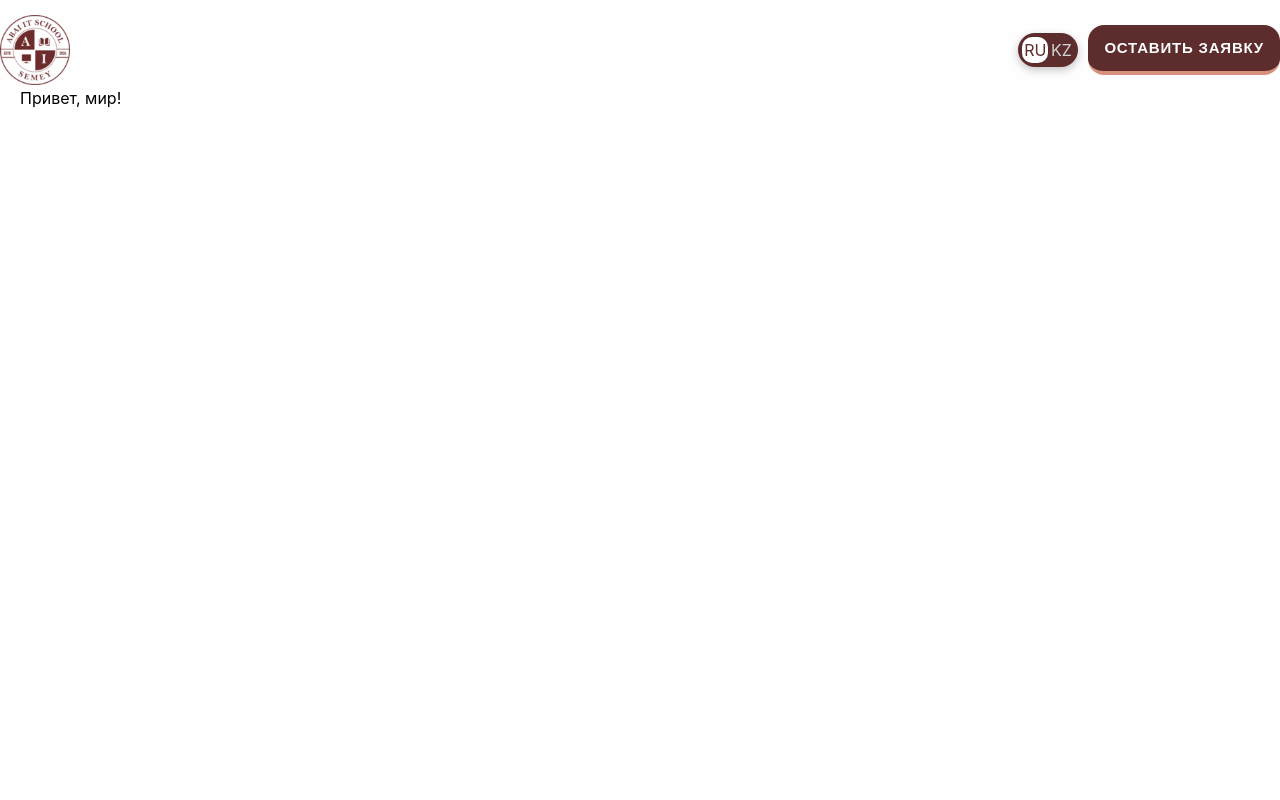
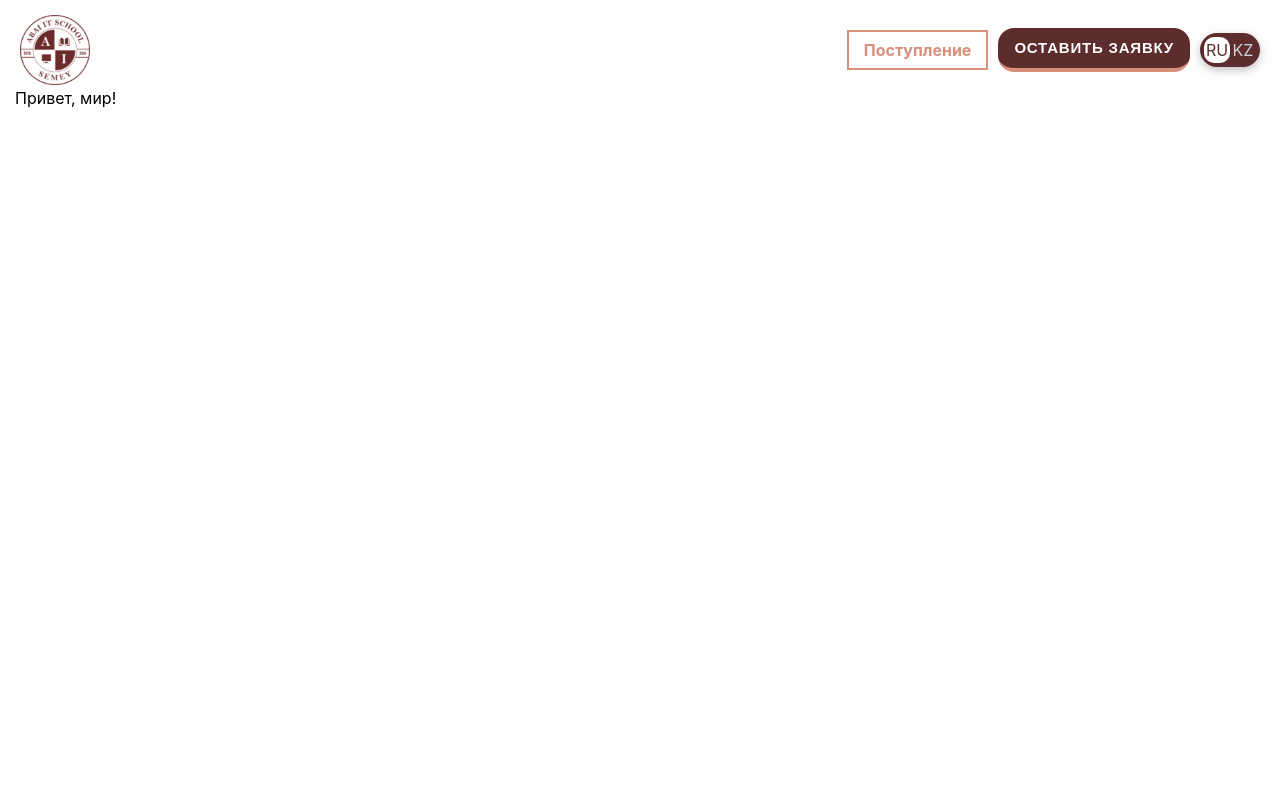
Before and after one commit to iufb/abai-front, a React (Vite) app: page / in a window 1280 px wide. Shown: the top 800 px of the page. Built offline with nearby package versions, Linux system fonts and the light colour scheme.

Commit message:
feat: burger menu

```diff
--- a/src/App.css
+++ b/src/App.css
@@ -4,7 +4,7 @@
 
 @media (max-width: 1280px) {
   .rootContent {
-    padding-left: 20px;
-    padding-right: 20px;
+    padding-left: 15px;
+    padding-right: 15px;
   }
 }
--- a/src/components/Admission/Admission.jsx
+++ b/src/components/Admission/Admission.jsx
@@ -14,7 +14,7 @@ export const Admission = () => {
   const [tab, setTab] = useState("how");
   const { t } = useTranslation();
   return (
-    <Section fullHeight className={styles.wrapper}>
+    <Section id="admission" fullHeight className={styles.wrapper}>
       <Text tag={"h1"} variant={"title"}>
         {t("admission.title")}
       </Text>
@@ -90,7 +90,12 @@ const AskQuestionForm = ({ t }) => {
           onChange={(e) => setEmail(e.target.value)}
         />
 
-        <Button disabled={loading} type={"submit"} variant="primary">
+        <Button
+          color="base"
+          disabled={loading}
+          type={"submit"}
+          variant="primary"
+        >
           {loading ? t("buttons.form.loading") : t("buttons.form.base")}
         </Button>
       </form>
--- a/src/components/BurgerButton/BurgerButton.jsx
+++ b/src/components/BurgerButton/BurgerButton.jsx
@@ -1,19 +1,27 @@
 import clsx from "clsx";
+import { useState } from "react";
+import { createPortal } from "react-dom";
+import { useTranslation } from "react-i18next";
+import { Contacts } from "../Footer/Footer";
 import styles from "./BurgetButton.module.css";
-import { useEffect, useState } from "react";
-import { createPortal } from "react-dom";
-export const BurgerButton = ({ className, children }) => {
+export const BurgerButton = ({ className }) => {
+  const { t } = useTranslation();
   const [isOpen, setIsOpen] = useState(false);
 
   const toggleMenu = () => {
     setIsOpen(!isOpen);
+  };
+  const changeOverflow = () => {
     if (!isOpen) {
       document.body.style.overflow = "hidden";
     } else {
       document.body.style.overflow = "auto";
     }
   };
-
+  const navigate = () => {
+    setIsOpen(false);
+    changeOverflow();
+  };
   return (
     <>
       <button className={clsx(styles.wrapper, className)} onClick={toggleMenu}>
@@ -25,7 +33,19 @@ export const BurgerButton = ({ className, children }) => {
             <button className={styles.close} onClick={toggleMenu}>
               X
             </button>
-            {children}
+            <ul className={styles.links}>
+              <li className={styles.link}>
+                <a onClick={navigate} href="#admission">
+                  {t("buttons.admission")}
+                </a>
+              </li>
+              <li className={styles.link}>
+                <a onClick={navigate} href="#form">
+                  {t("buttons.contact")}
+                </a>
+              </li>
+            </ul>
+            <Contacts t={t} />
           </div>,
           document.body,
         )}
--- a/src/components/BurgerButton/BurgetButton.module.css
+++ b/src/components/BurgerButton/BurgetButton.module.css
@@ -10,10 +10,26 @@
   position: fixed;
   right: 0;
   top: 0;
-  background-color: var(--color-secondary);
+  bottom: 0;
+  background-color: var(--color-primary);
+  display: flex;
+  flex-direction: column;
+  justify-content: space-between;
   z-index: 200;
+  padding-left: 40px;
+  padding-top: 40px;
+  padding-bottom: 20px;
   width: 70%;
-  height: 100vh;
+}
+.links {
+  display: flex;
+  flex-direction: column;
+  gap: 20px;
+  margin-top: 30px;
+}
+.link a {
+  color: var(--color-base);
+  font-size: 20px;
 }
 .close {
   color: var(--color-base);
--- a/src/components/Button/Button.jsx
+++ b/src/components/Button/Button.jsx
@@ -1,12 +1,20 @@
 import clsx from "clsx";
 import styles from "./Button.module.css";
-export const Button = ({ isLink, variant, children, className, ...props }) => {
+export const Button = ({
+  isLink,
+  color = "secondary",
+  variant,
+  children,
+  className,
+  ...props
+}) => {
   const ElementType = isLink ? "a" : "button";
   return (
     <ElementType
       className={clsx(
         className,
         styles.button,
+        { base: styles.base, secondary: styles.secondary }[color],
         { primary: styles.primary, outline: styles.outline }[variant],
       )}
       {...props}
--- a/src/components/Button/Button.module.css
+++ b/src/components/Button/Button.module.css
@@ -15,10 +15,16 @@ button:disabled {
 }
 .outline {
   background-color: inherit;
+  padding: 10px 15px;
+  font-weight: bold;
+}
+.base {
+  color: var(--color-base);
   border: 2px solid var(--color-base);
-  padding: 10px 15px;
-  color: var(--color-base);
-  font-weight: bold;
+}
+.secondary {
+  color: var(--color-secondary);
+  border: 2px solid var(--color-secondary);
 }
 .primary {
   border: solid transparent;
@@ -36,7 +42,7 @@ button:disabled {
   margin: 0;
   outline: none;
   overflow: visible;
-  padding: 13px 16px;
+  padding: 10px 16px;
   text-align: center;
   text-transform: uppercase;
   touch-action: manipulation;
--- a/src/components/ContactUs/ContactUs.jsx
+++ b/src/components/ContactUs/ContactUs.jsx
@@ -196,7 +196,7 @@ const Form = ({ t }) => {
       </div>
       {error && <span className="error">{error}</span>}
       {notification && <span className="success">{notification}</span>}
-      <Button disabled={loading} type="submit" variant={"primary"}>
+      <Button color="base" disabled={loading} type="submit" variant={"primary"}>
         {loading ? t("buttons.form.loading") : t("buttons.form.base")}
       </Button>
     </form>
--- a/src/components/Footer/Footer.jsx
+++ b/src/components/Footer/Footer.jsx
@@ -79,6 +79,13 @@ const RightFooter = ({ t }) => {
   return (
     <section className={styles.right}>
       <MiddleFooter t={t} />
+      <Contacts t={t} />
+    </section>
+  );
+};
+
+export const Contacts = ({ t }) => {
+  return (
     <section className={styles.rightContent}>
       <Text tag="h4" variant={"subtitle"} color="base">
         {t("footer.rightTitle")}
@@ -86,18 +93,14 @@ const RightFooter = ({ t }) => {
       <Text tag="h6" variant={"subsubtitle"} color="base">
         E-mail
       </Text>
-        <Link href={"mailto:abaiitschool@gmail.com"}>
-          abaiitschool@gmail.com
-        </Link>
+      <Link href={"mailto:abaiitschool@gmail.com"}>abaiitschool@gmail.com</Link>
       <Text tag="h6" variant={"subsubtitle"} color="base">
         {t("footer.school")}
       </Text>
       <Link href={"tel:+7 707 150 42 00"}>+7 (707) 150 42 00</Link>
     </section>
-    </section>
   );
 };
-
 const Link = ({ href, children, icon, ...props }) => {
   return (
     <a href={href} className={styles.link} {...props}>
--- a/src/components/Navbar/Navbar.jsx
+++ b/src/components/Navbar/Navbar.jsx
@@ -13,29 +13,29 @@ export const Navbar = () => {
           <img src={logo} alt="Ais logo" className={styles.logo} />
         </div>
         <div className={styles.right}>
-          <LanguageSwitcher />
-          <Button
-            isLink={true}
-            href="#form"
-            variant="primary"
-            className={styles.applicationBtn}
-          >
-            Оставить заявку
-          </Button>
-        </div>
-        <BurgerButton className={styles.burger}>
-          <div className={styles.right}>
-            <LanguageSwitcher />
+          <section className={styles.buttons}>
             <Button
               isLink={true}
+              href="#admission"
+              variant="outline"
+              className={styles.applicationBtn}
+            >
+              Поступление
+            </Button>
+
+            <Button
+              isLink={true}
+              color="base"
               href="#form"
               variant="primary"
               className={styles.applicationBtn}
             >
               Оставить заявку
             </Button>
-          </div>
-        </BurgerButton>
+          </section>
+          <LanguageSwitcher />
+          <BurgerButton className={styles.burger} />
+        </div>
       </nav>
     </header>
   );
--- a/src/components/Navbar/Navbar.module.css
+++ b/src/components/Navbar/Navbar.module.css
@@ -7,8 +7,6 @@
   width: 100%;
   padding-top: 5px;
   padding-bottom: 5px;
-  bottom: -30%;
-
   z-index: 100;
 }
 .nav {
@@ -32,6 +30,11 @@
   object-fit: contain;
 }
 .right {
+  display: flex;
+  align-items: center;
+  gap: 10px;
+}
+.buttons {
   display: flex;
   align-items: center;
   gap: 10px;
@@ -108,8 +111,14 @@ input:checked + .slider:after {
   transform: translateX(0);
   transition: transform 0.1s ease-out;
 }
-@media (max-width: 400px) {
-  .right {
+
+@media (max-width: 1280px) {
+  .nav {
+    padding: 0 20px;
+  }
+}
+@media (max-width: 600px) {
+  .buttons {
     display: none;
   }
   .burger {
--- a/src/components/Programs/Programs.jsx
+++ b/src/components/Programs/Programs.jsx
@@ -47,7 +47,7 @@ const GoSection = ({ t }) => {
       <Text tag="h1" variant={"title"} color="base">
         {t(`go`)}
       </Text>
-      <Button isLink variant={"outline"}>
+      <Button color="base" isLink variant={"outline"}>
         {t("buttons.go")}
       </Button>
     </section>
--- a/src/utils/locales/rus/tr.json
+++ b/src/utils/locales/rus/tr.json
@@ -2,6 +2,8 @@
   "hello": "Привет, мир!",
   "buttons": {
     "go": "Нажми на GO",
+    "admission": "Поступление",
+    "contact": "Оставить заявку",
     "form": {
       "base": "ОТПРАВИТЬ",
       "loading": "ОТПРАВЛЯЕМ"
```
Lines whose indentation alone changed are shown as unchanged.
